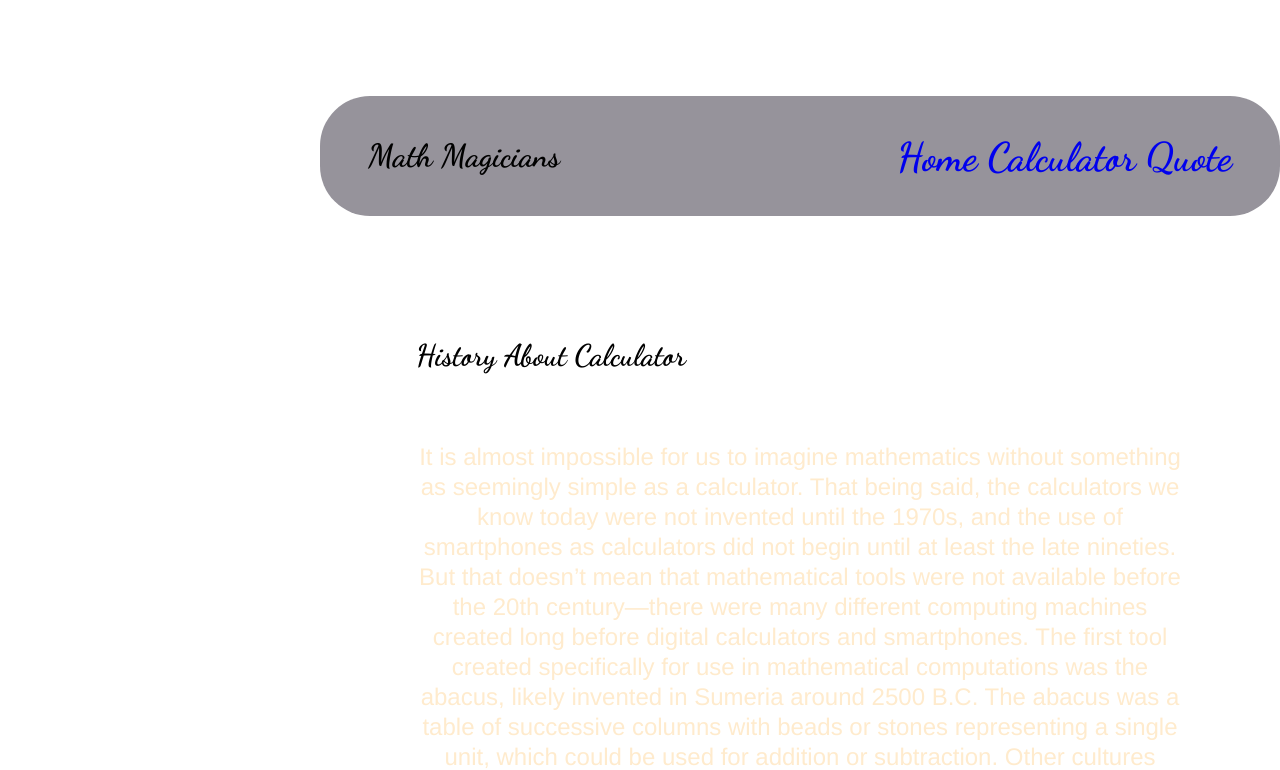
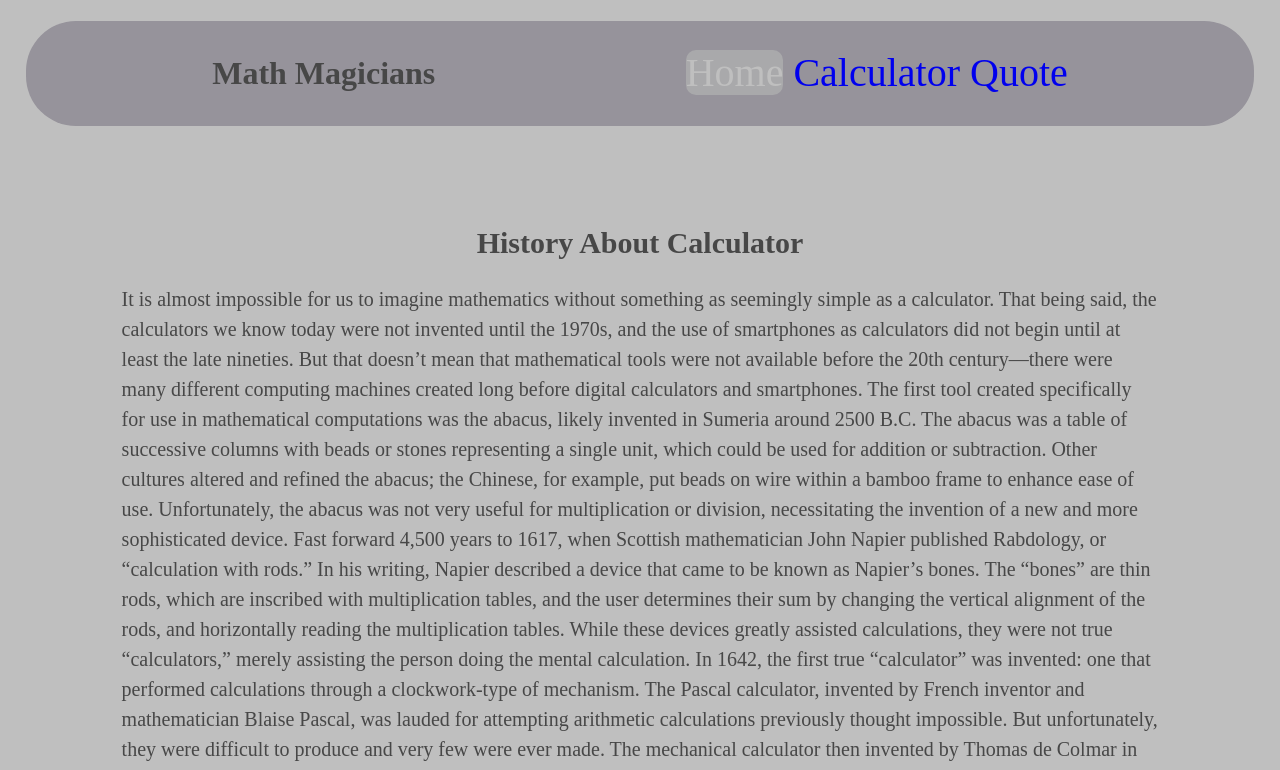
Before and after one commit to noelfoka/math-magicians, a React (Create React App) app: page / in a window 1280 px wide. Shown: the top 770 px of the page. Built offline with nearby package versions, Linux system fonts and the light colour scheme.

Commit message:
add style

```diff
--- /dev/null
+++ b/src/Quotes.module.css
@@ -0,0 +1,27 @@
+body {
+  margin: 0;
+  font-family:
+    -apple-system,
+    BlinkMacSystemFont,
+    'Segoe UI',
+    'Roboto',
+    'Oxygen',
+    'Ubuntu',
+    'Cantarell',
+    'Fira Sans',
+    'Droid Sans',
+    'Helvetica Neue',
+    sans-serif;
+  -webkit-font-smoothing: antialiased;
+  -moz-osx-font-smoothing: grayscale;
+}
+
+code {
+  font-family:
+    source-code-pro,
+    Menlo,
+    Monaco,
+    Consolas,
+    'Courier New',
+    monospace;
+}
--- a/src/components/Calculator.css
+++ b/src/components/Calculator.css
@@ -1,6 +1,6 @@
-body {
+/* body {
   margin: 6rem 0 0 20rem;
-}
+} */
 
 .calculator {
   display: grid;
@@ -22,6 +22,8 @@ body {
 .answer {
   font-size: 2rem;
   color: rgb(255, 255, 255);
+  width: 19.5rem;
+  height: 2.9rem;
 }
 
 .sign,
--- a/src/index.css
+++ b/src/index.css
@@ -1,27 +1,20 @@
-body {
-  margin: 0;
-  font-family:
-    -apple-system,
-    BlinkMacSystemFont,
-    'Segoe UI',
-    'Roboto',
-    'Oxygen',
-    'Ubuntu',
-    'Cantarell',
-    'Fira Sans',
-    'Droid Sans',
-    'Helvetica Neue',
-    sans-serif;
-  -webkit-font-smoothing: antialiased;
-  -moz-osx-font-smoothing: grayscale;
+* {
+  box-sizing: border-box;
+  margin: auto;
+  padding: 0;
 }
 
-code {
-  font-family:
-    source-code-pro,
-    Menlo,
-    Monaco,
-    Consolas,
-    'Courier New',
-    monospace;
+body {
+  line-height: 1.4;
+  color: #474747;
+  height: 100%;
+  padding: 1.3rem 1.6rem 0 1.6rem;
+  background: #bfbfbf;
+  margin-left: auto;
 }
+
+.active {
+  background-color: rgba(196, 201, 195, 0.397);
+  border-radius: 10px;
+  color: #bfbfbf;
+}
--- a/src/routes-component/Home.module.css
+++ b/src/routes-component/Home.module.css
@@ -4,13 +4,16 @@
   flex-direction: column;
   gap: 20px;
   font-family: Verdana, Geneva, Tahoma, sans-serif;
+  margin: auto;
 }
 
 .home h2 {
-  font-family: 'Dancing Script', cursive;
+  font-family: cursive;
   font-size: 30px;
 }
 
 .home p {
   line-height: 30px;
+  font-family: cursive;
+  font-size: 20px;
 }
--- a/src/routes-component/Navbar.module.css
+++ b/src/routes-component/Navbar.module.css
@@ -3,6 +3,7 @@
 .navbar {
   display: flex;
   justify-content: space-between;
+  align-items: center;
   background: #96939b;
   padding: 2% 5%;
   border-radius: 50px;
@@ -25,7 +26,7 @@
 
 .navbar nav ul li a {
   text-decoration: none;
-  font-family: 'Dancing Script', cursive;
+  font-family: cursive;
 }
 
 .navbar nav ul li a:hover {
@@ -34,5 +35,5 @@
 }
 
 .navbar h1 {
-  font-family: 'Dancing Script', cursive;
+  font-family: cursive;
 }
--- a/src/routes-component/Quotes.js
+++ b/src/routes-component/Quotes.js
@@ -1,5 +1,5 @@
 import React, { useEffect, useState } from 'react';
-import './quote.css';
+import styles from './Quotes.module.css';
 
 const Quote = () => {
   const apiUrl = 'https://api.api-ninjas.com/v1/quotes';
@@ -34,13 +34,13 @@ const Quote = () => {
 
   return (
     <>
-      <div className="quote-container">
-        <p className="question">I love this very motivational statement:</p>
+      <div className={styles.quotes}>
+        <h1 className="question">I love this very motivational statement:</h1>
         <hr />
         {isLoading && <p>Loading...</p>}
         {hasError && <p>Something went wrong!</p>}
 
-        {quoteText && <p className="quote">{quoteText}</p>}
+        {quoteText && <p className={styles.quote}>{quoteText}</p>}
       </div>
     </>
   );
--- /dev/null
+++ b/src/routes-component/Quotes.module.css
@@ -0,0 +1,20 @@
+.quotes {
+  padding: 5%;
+  display: flex;
+  flex-direction: column;
+  gap: 20px;
+}
+
+.quote {
+  list-style: none;
+  font-style: italic;
+  line-height: 50px;
+  font-size: 30px;
+  font-weight: 700;
+  font-family: 'Dancing Script', cursive;
+}
+
+.quotes h1 {
+  font-family: 'Dancing Script', cursive;
+  font-weight: 700;
+}
--- a/src/routes-component/quote.css
+++ /dev/null
@@ -1,34 +0,0 @@
-.quote-container {
-  background-color: rgb(187, 0, 255);
-  justify-content: center;
-  align-items: center;
-  box-shadow: 20px 20px 50px 10px pink inset;
-  width: 60%;
-  height: 20rem;
-  border: 2px solid aquamarine;
-  border-radius: 20px;
-  padding: 10px;
-}
-
-p {
-  font-size: 24px;
-  text-align: center;
-  height: 1rem;
-  top: 10px;
-  font-family: Helvetica, sans-serif;
-  line-height: 35px;
-  color: blanchedalmond;
-}
-
-.question {
-  color: aquamarine;
-  font-size: 30px;
-}
-
-hr {
-  height: 4px;
-  background-color: brown;
-  border: 1px solid brown;
-  width: 40%;
-  border-radius: 4px;
-}
```
